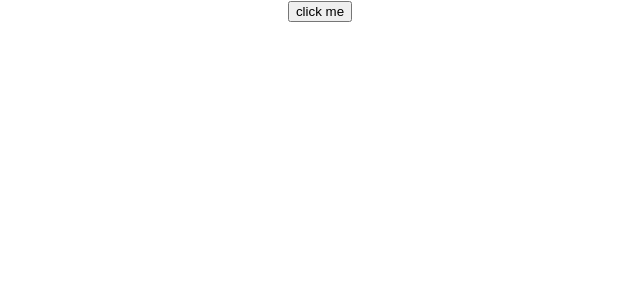
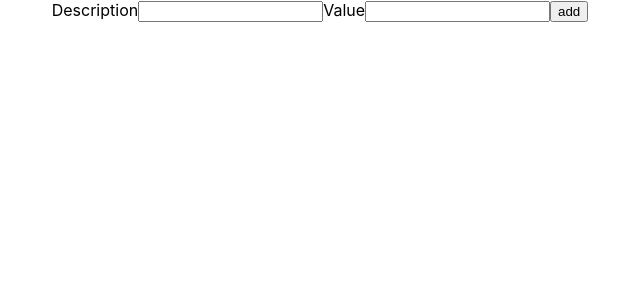
Before and after one commit to renatoalencar/transactions, a React (Create React App) app: page / in a window 1280 px wide. Shown: the top 300 px of the page, without its empty margins (320-960 px from the left). Built offline with nearby package versions, Linux system fonts and the light colour scheme.

Commit message:
Add and validate transactions

```diff
--- a/src/App.js
+++ b/src/App.js
@@ -1,14 +1,80 @@
 import React, { useState } from 'react';
 import './App.css';
 
+function eventValue(changer, parser) {
+  const parserFn = parser || (v => v);
+  return (event) => changer(parserFn(event.target.value));
+}
+
+function parseCommaFloat(n) {
+  return parseFloat(n.replace(/,/g, '.'));
+}
+
+function toLocaleString(n) {
+  return n.toString().replace(/\./g, ',');
+}
+
+function isEmpty(value) {
+  return value === undefined
+         || value === null
+         || value.length === 0
+         || value === {}
+}
+
+function TransactionForm({ onAdd }) {
+  const [description, setDescription] = useState('');
+  const [value, setValue] = useState('');
+
+  function addTransaction() {
+    if (!(isEmpty(description) || isEmpty(value))) {
+      onAdd({ description, value })
+    }
+  }
+
+  return (
+    <div className="TransactionForm">
+      <label htmlFor="description">Description</label>
+      <input
+        id="description"
+        value={description}
+        onChange={eventValue(setDescription)}/>
+      <label htmlFor="value">Value</label>
+      <input id="value"
+        value={value}
+        onChange={eventValue(setValue, parseCommaFloat)}/>
+
+      <button onClick={addTransaction}>add</button>
+    </div>
+  );
+}
+
+function TransactionList({ transactions }) {
+  return (
+    <ul>
+     {transactions.map((t, i) =>
+        <li key={i}>
+          <b>{t.description}</b>
+          <i>R$ {toLocaleString(t.value)}</i>
+        </li>
+     )}
+    </ul>
+  );
+}
+
 function App() {
-  const [isVisible, showHello] = useState(false);
+  const [transactions, setTransactions] = useState([]);
+
+  function addTransaction(t) {
+    setTransactions([
+       ...transactions,
+       t,
+    ]);
+  }
 
   return (
     <div className="App">
-      <button onClick={showHello}>click me</button>
-
-      {isVisible && <b>Hello</b>}
+      <TransactionForm onAdd={addTransaction} />
+      <TransactionList transactions={transactions} />
     </div>
   );
 }
```
Also changed, not shown: package.json (+6 -4 lines), 2 other files (tests, documents, lock files or other folders).
